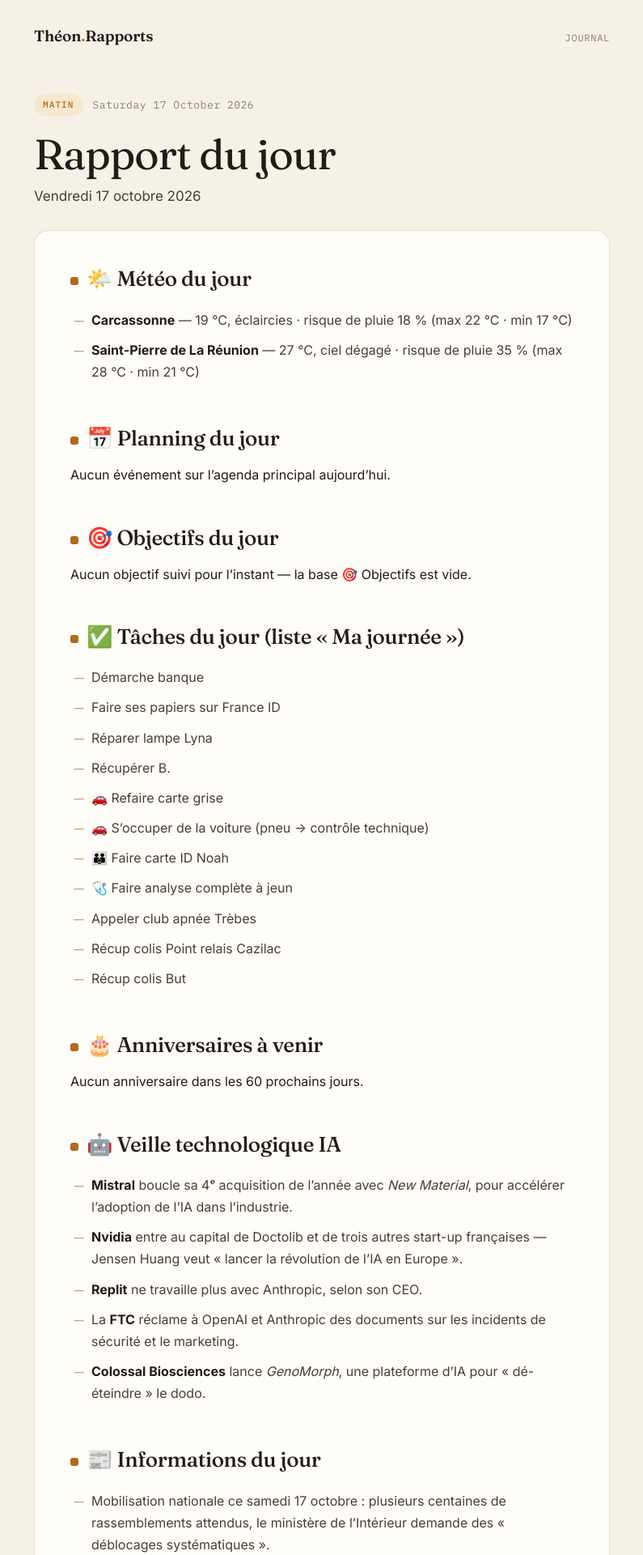
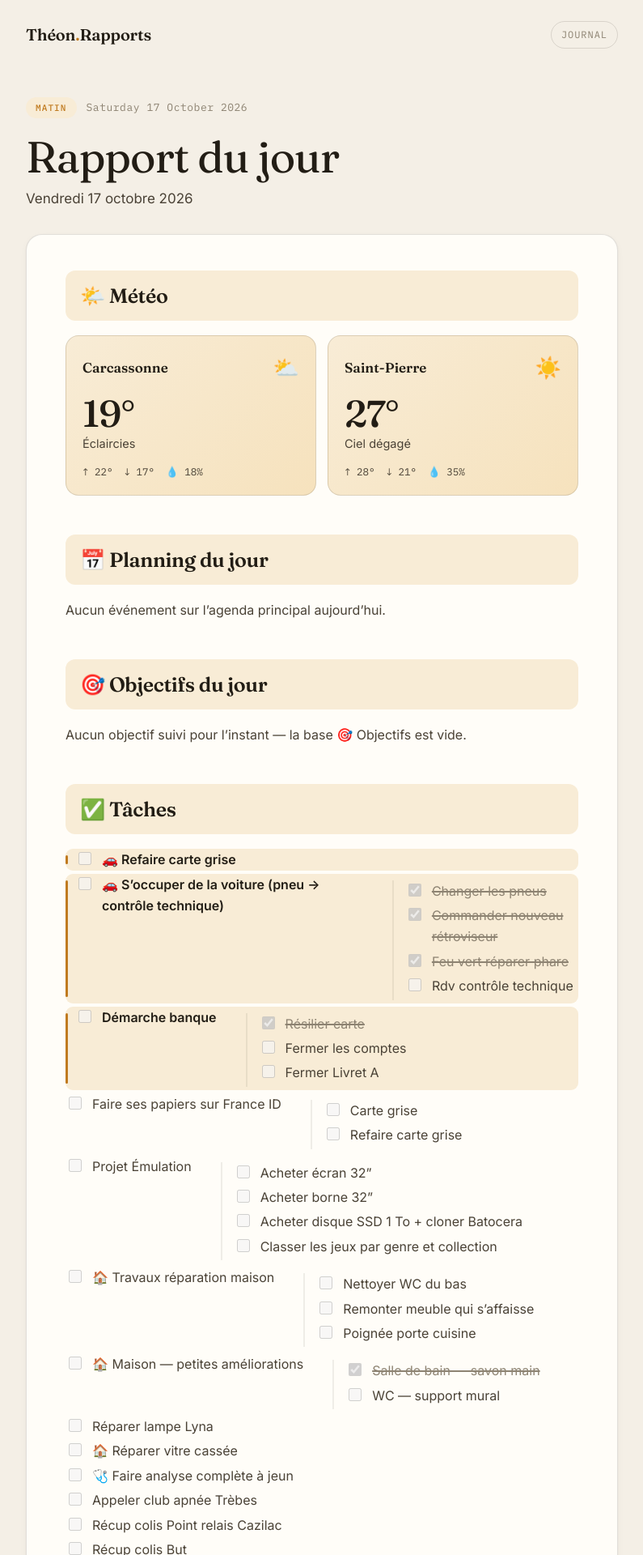
Before and after one commit to Geoffrey-Maillot/theon-rapports, a Jekyll site: the page built from _posts/2026-10-17-matin.md, in a window 1280 px wide. Shown: the top 1920 px of the page at 81% size, without its empty margins (242-1037 px from the left). Built offline with Jekyll 4.4.1, drawn with Linux system fonts in a browser that asks for light colours.

Commit message:
Composants modernes (météo, tâches) + tâches organisées

```diff
--- a/_layouts/default.html
+++ b/_layouts/default.html
@@ -6,25 +6,31 @@
   <title>{{ page.title | default: site.title }}</title>
   <link rel="preconnect" href="https://fonts.googleapis.com">
   <link rel="preconnect" href="https://fonts.gstatic.com" crossorigin>
-  <link href="https://fonts.googleapis.com/css2?family=Fraunces:opsz,wght@9..144,300;9..144,400;9..144,500;9..144,600&family=Inter:wght@400;500;600;700&family=IBM+Plex+Mono:wght@400;500&display=swap" rel="stylesheet">
+  <link href="https://fonts.googleapis.com/css2?family=Fraunces:opsz,wght@9..144,300;9..144,400;9..144,500;9..144,600;9..144,700&family=Inter:wght@400;500;600;700&family=IBM+Plex+Mono:wght@400;500&display=swap" rel="stylesheet">
   <style>
     :root {
-      --paper: #f6f1e7;
-      --surface: #fffdf7;
-      --ink: #211c14;
-      --ink-soft: #463f33;
-      --muted: #8b8171;
-      --line: rgba(33,28,20,0.13);
-      --line-soft: rgba(33,28,20,0.07);
-      --accent: #b06a1c;
-      --accent-bg: #f6e8cf;
+      --paper: #f4efe6;
+      --surface: #fffdf8;
+      --ink: #221d15;
+      --ink-soft: #4a4236;
+      --muted: #8d8372;
+      --line: rgba(34,29,21,0.13);
+      --line-soft: rgba(34,29,21,0.07);
+      --accent: #c07a1f;
+      --accent-2: #e9a13b;
+      --accent-bg: #f8ecd6;
+      --accent-grad: linear-gradient(135deg, #f8ecd6 0%, #f6e2bd 100%);
       --serif: 'Fraunces', Georgia, 'Times New Roman', serif;
       --sans: 'Inter', system-ui, -apple-system, 'Segoe UI', sans-serif;
       --mono: 'IBM Plex Mono', ui-monospace, Menlo, Consolas, monospace;
+      --shadow-sm: 0 1px 2px rgba(34,29,21,0.05), 0 3px 8px rgba(34,29,21,0.04);
+      --shadow-md: 0 2px 4px rgba(34,29,21,0.05), 0 10px 26px rgba(34,29,21,0.07);
     }
     body.type-soir {
-      --accent: #3f45a8;
-      --accent-bg: #e4e4f5;
+      --accent: #3d43a6;
+      --accent-2: #6a70d6;
+      --accent-bg: #e7e6f8;
+      --accent-grad: linear-gradient(135deg, #e7e6f8 0%, #d9d8f3 100%);
     }
     * { box-sizing: border-box; }
     html { scroll-behavior: smooth; }
@@ -34,7 +40,7 @@
       color: var(--ink);
       font-family: var(--sans);
       font-size: 16px;
-      line-height: 1.7;
+      line-height: 1.65;
       -webkit-font-smoothing: antialiased;
       text-rendering: optimizeLegibility;
     }
@@ -43,18 +49,18 @@
 
     /* ---------- Header ---------- */
     .site-head {
-      max-width: 760px;
+      max-width: 780px;
       margin: 0 auto;
-      padding: 28px 24px 0;
+      padding: 26px 24px 0;
       display: flex;
-      align-items: baseline;
+      align-items: center;
       justify-content: space-between;
       gap: 16px;
     }
     .brand {
       font-family: var(--serif);
       font-weight: 600;
-      font-size: 19px;
+      font-size: 20px;
       letter-spacing: -0.01em;
       color: var(--ink);
     }
@@ -63,15 +69,19 @@
     .head-link {
       font-family: var(--mono);
       font-size: 12px;
-      letter-spacing: 0.06em;
+      letter-spacing: 0.08em;
       text-transform: uppercase;
       color: var(--muted);
+      padding: 6px 12px;
+      border: 1px solid var(--line);
+      border-radius: 999px;
     }
+    .head-link:hover { border-color: var(--accent); color: var(--accent); text-decoration: none; }
 
     /* ---------- Layout ---------- */
-    main { max-width: 760px; margin: 0 auto; padding: 0 24px 80px; }
+    main { max-width: 780px; margin: 0 auto; padding: 0 24px 80px; }
     footer {
-      max-width: 760px;
+      max-width: 780px;
       margin: 0 auto;
       padding: 24px 24px 56px;
       border-top: 1px solid var(--line-soft);
@@ -90,7 +100,7 @@
       font-weight: 500;
       letter-spacing: 0.1em;
       text-transform: uppercase;
-      padding: 4px 11px;
+      padding: 4px 12px;
       border-radius: 999px;
       background: var(--accent-bg);
       color: var(--accent);
@@ -98,20 +108,30 @@
     }
 
     /* ---------- Home hero ---------- */
-    .hero { padding: 64px 0 40px; }
+    .hero { padding: 72px 0 44px; position: relative; }
+    .hero::after {
+      content: "";
+      position: absolute;
+      inset: 0 0 auto 0;
+      height: 180px;
+      background: var(--accent-grad);
+      opacity: 0.5;
+      z-index: -1;
+      border-radius: 0 0 40px 40px;
+    }
     .hero .kicker {
       font-family: var(--mono);
       font-size: 12px;
-      letter-spacing: 0.18em;
+      letter-spacing: 0.2em;
       text-transform: uppercase;
-      color: var(--muted);
+      color: var(--accent);
       margin: 0 0 16px;
     }
     .hero h1 {
       font-family: var(--serif);
       font-weight: 400;
-      font-size: clamp(40px, 8vw, 64px);
-      line-height: 1.02;
+      font-size: clamp(40px, 8vw, 66px);
+      line-height: 1.0;
       letter-spacing: -0.025em;
       margin: 0 0 20px;
     }
@@ -120,8 +140,15 @@
       font-size: 18px;
       line-height: 1.6;
       color: var(--ink-soft);
-      max-width: 34em;
+      max-width: 36em;
       margin: 0;
+    }
+    .accent-rule {
+      height: 4px;
+      width: 60px;
+      background: linear-gradient(90deg, var(--accent), var(--accent-2));
+      border-radius: 2px;
+      margin: 24px 0 0;
     }
 
     /* ---------- Archive list ---------- */
@@ -138,24 +165,19 @@
       display: flex;
       align-items: center;
       gap: 16px;
-      padding: 18px 20px;
+      padding: 18px 22px;
       margin-bottom: 10px;
       background: var(--surface);
       border: 1px solid var(--line);
       border-radius: 14px;
-      transition: transform 0.12s ease, box-shadow 0.12s ease, border-color 0.12s ease;
+      box-shadow: var(--shadow-sm);
+      transition: transform 0.14s ease, box-shadow 0.14s ease, border-color 0.14s ease;
     }
     .entry:hover {
-      transform: translateY(-1px);
+      transform: translateY(-2px);
       border-color: var(--accent);
-      box-shadow: 0 8px 24px rgba(33,28,20,0.06);
+      box-shadow: var(--shadow-md);
       text-decoration: none;
-    }
-    .entry .date {
-      font-family: var(--mono);
-      font-size: 13px;
-      color: var(--muted);
-      min-width: 96px;
     }
     .entry .title {
       flex: 1;
@@ -168,12 +190,12 @@
     .entry .arrow {
       font-family: var(--mono);
       color: var(--ink-soft);
-      transition: transform 0.12s ease, color 0.12s ease;
+      transition: transform 0.14s ease, color 0.14s ease;
     }
     .entry:hover .arrow { transform: translateX(3px); color: var(--accent); }
 
     /* ---------- Article ---------- */
-    .article-head { padding: 56px 0 28px; }
+    .article-head { padding: 60px 0 30px; }
     .article-head .meta-row {
       display: flex;
       align-items: center;
@@ -189,8 +211,8 @@
     .article-head h1 {
       font-family: var(--serif);
       font-weight: 400;
-      font-size: clamp(34px, 6.5vw, 52px);
-      line-height: 1.05;
+      font-size: clamp(34px, 6.5vw, 54px);
+      line-height: 1.02;
       letter-spacing: -0.02em;
       margin: 0 0 10px;
     }
@@ -200,28 +222,34 @@
       margin: 0;
     }
 
-    article { background: var(--surface); border: 1px solid var(--line); border-radius: 18px; padding: 40px 44px; }
+    article { background: var(--surface); border: 1px solid var(--line); border-radius: 20px; padding: 44px 48px; box-shadow: var(--shadow-sm); }
+
+    /* Section headers */
     article h2 {
       font-family: var(--serif);
-      font-weight: 500;
-      font-size: 26px;
+      font-weight: 600;
+      font-size: 25px;
       line-height: 1.2;
       letter-spacing: -0.015em;
-      margin: 44px 0 16px;
-      padding-top: 4px;
+      margin: 48px 0 18px;
+      padding: 16px 18px;
       display: flex;
-      align-items: baseline;
-      gap: 10px;
+      align-items: center;
+      gap: 12px;
+      background: var(--accent-bg);
+      border-radius: 12px;
     }
     article h2:first-child { margin-top: 0; }
-    article h2::before {
-      content: "";
-      display: inline-block;
-      width: 10px; height: 10px;
-      border-radius: 3px;
-      background: var(--accent);
+    article h2 .ico {
+      width: 34px; height: 34px;
+      display: inline-flex;
+      align-items: center;
+      justify-content: center;
+      font-size: 18px;
+      background: var(--surface);
+      border-radius: 9px;
+      box-shadow: var(--shadow-sm);
       flex-shrink: 0;
-      transform: translateY(-1px);
     }
     article h3 {
       font-family: var(--serif);
@@ -229,22 +257,118 @@
       font-size: 20px;
       margin: 28px 0 10px;
     }
-    article p { margin: 0 0 14px; }
+    article p { margin: 0 0 14px; color: var(--ink-soft); }
     article p:last-child { margin-bottom: 0; }
-    article ul, article ol { margin: 0 0 14px; padding-left: 0; list-style: none; }
+    article strong { color: var(--ink); font-weight: 600; }
+    article em { color: var(--accent); font-style: italic; }
+
+    /* Lists */
+    article ul, article ol { margin: 0 0 16px; padding-left: 0; list-style: none; }
     article li {
       position: relative;
-      padding: 5px 0 5px 26px;
+      padding: 4px 0 4px 24px;
       color: var(--ink-soft);
     }
     article li::before {
       content: "—";
       position: absolute;
-      left: 4px;
-      color: var(--accent);
+      left: 2px;
+      color: var(--accent-2);
       font-family: var(--serif);
     }
-    article li strong { color: var(--ink); }
+
+    /* Task lists (kramdown) */
+    article ul.task-list { list-style: none; padding: 0; }
+    article li.task-list-item { padding: 0; }
+    article li.task-list-item::before { content: none; }
+    article ul.task-list ul.task-list { margin: 8px 0 4px 26px; padding-left: 14px; border-left: 2px solid var(--line-soft); }
+    article .task-list-item {
+      position: relative;
+      display: flex;
+      align-items: flex-start;
+      gap: 10px;
+      padding: 7px 12px;
+      margin-bottom: 4px;
+      border-radius: 9px;
+      transition: background 0.12s ease;
+    }
+    article .task-list-item:hover { background: rgba(34,29,21,0.035); }
+    article .task-list-item-checkbox {
+      margin-top: 4px;
+      width: 16px; height: 16px;
+      accent-color: var(--accent);
+      flex-shrink: 0;
+      cursor: default;
+    }
+    /* important task = bold name */
+    article li.task-list-item:has(> strong) {
+      background: var(--accent-bg);
+      padding-left: 12px;
+    }
+    article li.task-list-item:has(> strong)::before {
+      content: "";
+      position: absolute;
+      left: 0; top: 8px; bottom: 8px;
+      width: 3px;
+      border-radius: 2px;
+      background: var(--accent);
+    }
+    article li.task-list-item del {
+      color: var(--muted);
+      text-decoration: line-through;
+      text-decoration-thickness: 1.5px;
+    }
+    /* date/rappel chips */
+    article .task-list-item code {
+      font-family: var(--mono);
+      font-size: 11.5px;
+      font-weight: 500;
+      letter-spacing: 0.01em;
+      background: var(--surface);
+      border: 1px solid var(--line);
+      color: var(--ink-soft);
+      padding: 2px 8px;
+      border-radius: 999px;
+      white-space: nowrap;
+    }
+
+    /* Weather */
+    .weather {
+      display: grid;
+      grid-template-columns: repeat(auto-fit, minmax(220px, 1fr));
+      gap: 14px;
+      margin: 4px 0 8px;
+    }
+    .wx {
+      background: var(--accent-grad);
+      border: 1px solid var(--line);
+      border-radius: 16px;
+      padding: 18px 20px;
+      position: relative;
+      overflow: hidden;
+    }
+    .wx-top { display: flex; align-items: center; justify-content: space-between; }
+    .wx-city { font-family: var(--serif); font-weight: 600; font-size: 17px; color: var(--ink); }
+    .wx-emoji { font-size: 26px; }
+    .wx-temp {
+      font-family: var(--serif);
+      font-weight: 500;
+      font-size: 46px;
+      line-height: 1;
+      letter-spacing: -0.02em;
+      color: var(--ink);
+      margin: 12px 0 2px;
+    }
+    .wx-cond { color: var(--ink-soft); font-size: 14.5px; margin-bottom: 12px; }
+    .wx-stats {
+      display: flex;
+      gap: 14px;
+      font-family: var(--mono);
+      font-size: 12.5px;
+      color: var(--ink-soft);
+    }
+    .wx-stats span { display: inline-flex; align-items: center; gap: 4px; }
+
     article blockquote {
       margin: 0 0 16px;
       padding: 14px 18px;
@@ -254,29 +378,22 @@
       color: var(--ink-soft);
       font-size: 15px;
     }
-    article blockquote p { margin: 0; }
+    article blockquote p { margin: 0; color: var(--ink-soft); }
     article hr { border: none; border-top: 1px solid var(--line-soft); margin: 32px 0; }
     article code {
       font-family: var(--mono);
       font-size: 0.9em;
-      background: rgba(33,28,20,0.05);
+      background: rgba(34,29,21,0.06);
       padding: 2px 6px;
       border-radius: 5px;
     }
-    .accent-rule {
-      height: 4px;
-      width: 56px;
-      background: var(--accent);
-      border-radius: 2px;
-      margin: 8px 0 0;
-    }
 
     @media (max-width: 600px) {
-      article { padding: 28px 22px; border-radius: 14px; }
+      article { padding: 28px 20px; border-radius: 16px; }
       .entry { padding: 14px 16px; }
-      .entry .date { min-width: 0; font-size: 12px; }
       .site-head { padding: 20px 20px 0; }
       main { padding: 0 20px 64px; }
+      .weather { grid-template-columns: 1fr; }
     }
     @media (prefers-reduced-motion: reduce) {
       .entry, .entry:hover { transition: none; transform: none; }
--- a/_posts/2026-10-17-matin.md
+++ b/_posts/2026-10-17-matin.md
@@ -5,10 +5,22 @@ type: matin
 subtitle: "Vendredi 17 octobre 2026"
 ---
 
-## 🌤️ Météo du jour
+## 🌤️ Météo
 
-- **Carcassonne** — 19 °C, éclaircies · risque de pluie 18 % (max 22 °C · min 17 °C)
-- **Saint-Pierre de La Réunion** — 27 °C, ciel dégagé · risque de pluie 35 % (max 28 °C · min 21 °C)
+<div class="weather">
+  <div class="wx">
+    <div class="wx-top"><span class="wx-city">Carcassonne</span><span class="wx-emoji">⛅</span></div>
+    <div class="wx-temp">19°</div>
+    <div class="wx-cond">Éclaircies</div>
+    <div class="wx-stats"><span>↑ 22°</span><span>↓ 17°</span><span>💧 18%</span></div>
+  </div>
+  <div class="wx">
+    <div class="wx-top"><span class="wx-city">Saint-Pierre</span><span class="wx-emoji">☀️</span></div>
+    <div class="wx-temp">27°</div>
+    <div class="wx-cond">Ciel dégagé</div>
+    <div class="wx-stats"><span>↑ 28°</span><span>↓ 21°</span><span>💧 35%</span></div>
+  </div>
+</div>
 
 ## 📅 Planning du jour
 
@@ -18,19 +30,39 @@ Aucun événement sur l'agenda principal aujourd'hui.
 
 Aucun objectif suivi pour l'instant — la base 🎯 Objectifs est vide.
 
-## ✅ Tâches du jour (liste « Ma journée »)
+## ✅ Tâches
 
-- Démarche banque
-- Faire ses papiers sur France ID
-- Réparer lampe Lyna
-- Récupérer B.
-- 🚗 Refaire carte grise
-- 🚗 S'occuper de la voiture (pneu → contrôle technique)
-- 👪 Faire carte ID Noah
-- 🩺 Faire analyse complète à jeun
-- Appeler club apnée Trèbes
-- Récup colis Point relais Cazilac
-- Récup colis But
+- [ ] **🚗 Refaire carte grise**
+- [ ] **🚗 S'occuper de la voiture (pneu → contrôle technique)**
+  - [x] ~~Changer les pneus~~
+  - [x] ~~Commander nouveau rétroviseur~~
+  - [x] ~~Feu vert réparer phare~~
+  - [ ] Rdv contrôle technique
+- [ ] **Démarche banque**
+  - [x] ~~Résilier carte~~
+  - [ ] Fermer les comptes
+  - [ ] Fermer Livret A
+- [ ] Faire ses papiers sur France ID
+  - [ ] Carte grise
+  - [ ] Refaire carte grise
+- [ ] Projet Émulation
+  - [ ] Acheter écran 32"
+  - [ ] Acheter borne 32"
+  - [ ] Acheter disque SSD 1 To + cloner Batocera
+  - [ ] Classer les jeux par genre et collection
+- [ ] 🏠 Travaux réparation maison
+  - [ ] Nettoyer WC du bas
+  - [ ] Remonter meuble qui s'affaisse
+  - [ ] Poignée porte cuisine
+- [ ] 🏠 Maison — petites améliorations
+  - [x] ~~Salle de bain — savon main~~
+  - [ ] WC — support mural
+- [ ] Réparer lampe Lyna
+- [ ] 🏠 Réparer vitre cassée
+- [ ] 🩺 Faire analyse complète à jeun
+- [ ] Appeler club apnée Trèbes
+- [ ] Récup colis Point relais Cazilac
+- [ ] Récup colis But
 
 ## 🎂 Anniversaires à venir
 
```
Also changed, not shown: _posts/2026-10-17-soir.md (+4 -4 lines).
